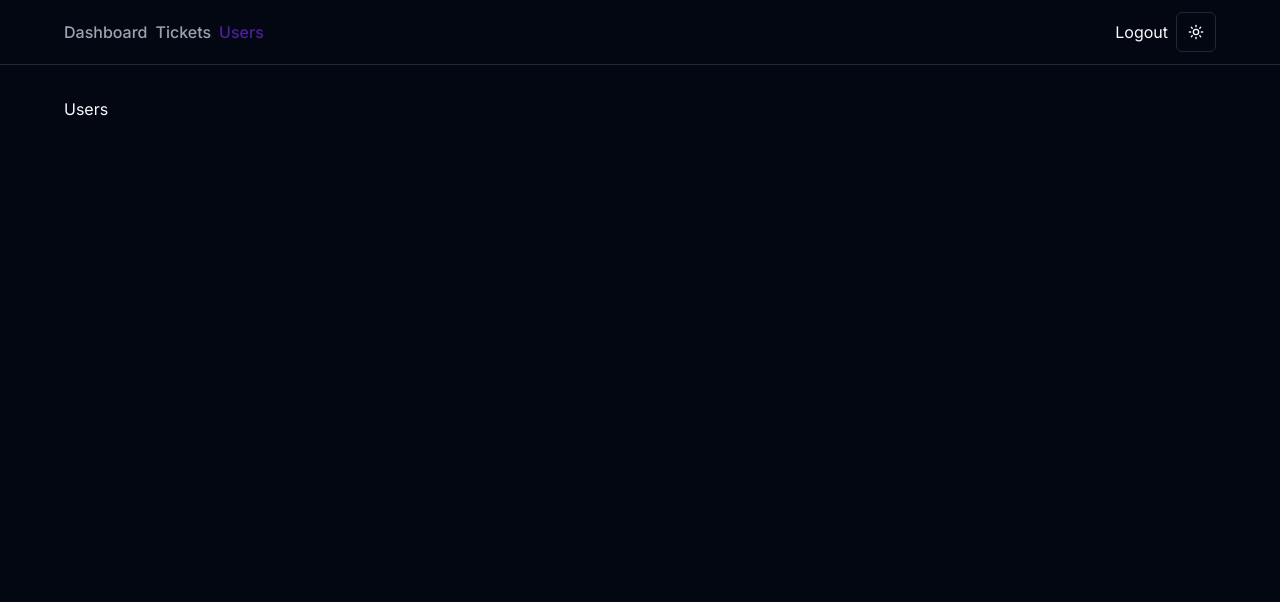
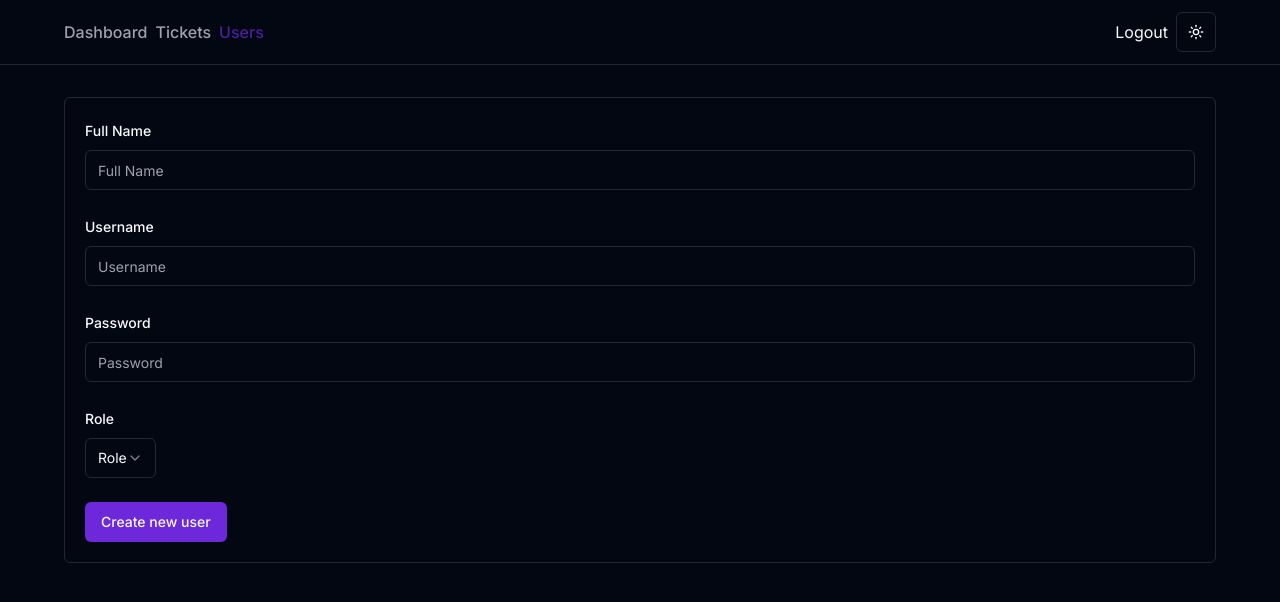
Before and after one commit to arvinbuid/ticketing-app, a Next.js app: page /users in a window 1280 px wide. Shown: the top 602 px of the page. Built offline with nearby package versions, Linux system fonts and the light colour scheme.

Commit message:
Create user form to create new user.

```diff
--- a/app/users/page.tsx
+++ b/app/users/page.tsx
@@ -1,7 +1,9 @@
+import UserForm from '@/components/UserForm';
+
 export default function Users() {
   return (
     <div>
-      <h1>Users</h1>
+      <UserForm />
     </div>
   );
 }
--- a/components/TicketForm.tsx
+++ b/components/TicketForm.tsx
@@ -62,10 +62,6 @@ export default function TicketForm({ ticket }: TicketFormProps) {
       setError('Error submitting ticket. Please try again');
       setIsSubmitting(false);
     }
-  }
-
-  if (error) {
-    console.log(error);
   }
 
   return (
@@ -164,6 +160,7 @@ export default function TicketForm({ ticket }: TicketFormProps) {
           </Button>
         </form>
       </Form>
+      <p className="text-destructive">{error}</p>
     </div>
   );
 }
--- /dev/null
+++ b/components/UserForm.tsx
@@ -0,0 +1,159 @@
+'use client';
+
+import { userSchema } from '@/ValidationSchemas/users';
+import { z } from 'zod';
+import axios from 'axios';
+
+import { Form, FormControl, FormField, FormItem, FormLabel } from './ui/form';
+import { useForm } from 'react-hook-form';
+import { zodResolver } from '@hookform/resolvers/zod';
+import { Input } from './ui/input';
+import {
+  Select,
+  SelectContent,
+  SelectItem,
+  SelectTrigger,
+  SelectValue,
+} from './ui/select';
+import { useState } from 'react';
+import { Button } from './ui/button';
+import { useRouter } from 'next/navigation';
+import toast from 'react-hot-toast';
+import { User } from '@prisma/client';
+
+type UserFormData = z.infer<typeof userSchema>;
+
+interface UserFormProps {
+  user?: User;
+}
+
+export default function UserForm({ user }: UserFormProps) {
+  const [isSubmitting, setIsSubmitting] = useState(false);
+  const [error, setError] = useState('');
+
+  const form = useForm<UserFormData>({
+    resolver: zodResolver(userSchema),
+  });
+
+  const router = useRouter();
+
+  async function onSubmit(values: z.infer<typeof userSchema>) {
+    try {
+      setIsSubmitting(true);
+      setError('');
+
+      // If there is user, proceed to update, otherwise create a new user
+      if (user) {
+        await axios.patch('/api/users/' + user.id, values);
+        toast.success('User updated successfully😎');
+        setIsSubmitting(false);
+      } else {
+        await axios.post('/api/users', values);
+        toast.success('New user created successfully🎉');
+        setIsSubmitting(false);
+      }
+
+      router.push('/tickets');
+      router.refresh();
+    } catch (error) {
+      console.log(error);
+      setError('Error submitting ticket. Please try again');
+      setIsSubmitting(false);
+    }
+  }
+
+  return (
+    <div className="rounded-md border w-full p-5 ">
+      <Form {...form}>
+        <form onSubmit={form.handleSubmit(onSubmit)} className="space-y-6">
+          {/* Name */}
+          <FormField
+            control={form.control}
+            name="name"
+            defaultValue={user?.name}
+            render={({ field }) => (
+              <FormItem>
+                <FormLabel>Full Name</FormLabel>
+                <FormControl>
+                  <Input placeholder="Full Name" {...field} />
+                </FormControl>
+              </FormItem>
+            )}
+          />
+
+          {/* Username */}
+          <FormField
+            control={form.control}
+            name="username"
+            defaultValue={user?.username}
+            render={({ field }) => (
+              <FormItem>
+                <FormLabel>Username</FormLabel>
+                <FormControl>
+                  <Input placeholder="Username" {...field} />
+                </FormControl>
+              </FormItem>
+            )}
+          />
+
+          {/* Password */}
+          <FormField
+            control={form.control}
+            name="password"
+            defaultValue=""
+            render={({ field }) => (
+              <FormItem>
+                <FormLabel>Password</FormLabel>
+                <FormControl>
+                  <Input
+                    type="password"
+                    required={user ? false : true}
+                    placeholder="Password"
+                    {...field}
+                  />
+                </FormControl>
+              </FormItem>
+            )}
+          />
+
+          <div className="flex gap-6">
+            {/* Role */}
+            <FormField
+              control={form.control}
+              name="role"
+              defaultValue={user?.role}
+              render={({ field }) => (
+                <FormItem>
+                  <FormLabel>Role</FormLabel>
+                  <Select
+                    onValueChange={field.onChange}
+                    defaultValue={field.value}
+                  >
+                    <FormControl>
+                      <SelectTrigger>
+                        <SelectValue
+                          placeholder="Role"
+                          defaultValue={user?.role}
+                        />
+                      </SelectTrigger>
+                    </FormControl>
+                    <SelectContent>
+                      <SelectItem value="ADMIN">Admin</SelectItem>
+                      <SelectItem value="TECH">Tech</SelectItem>
+                      <SelectItem value="USER">User</SelectItem>
+                    </SelectContent>
+                  </Select>
+                </FormItem>
+              )}
+            />
+          </div>
+
+          <Button type="submit" disabled={isSubmitting}>
+            {user ? 'Update user' : 'Create new user'}
+          </Button>
+        </form>
+      </Form>
+      <p className="text-destructive">{error}</p>
+    </div>
+  );
+}
```
